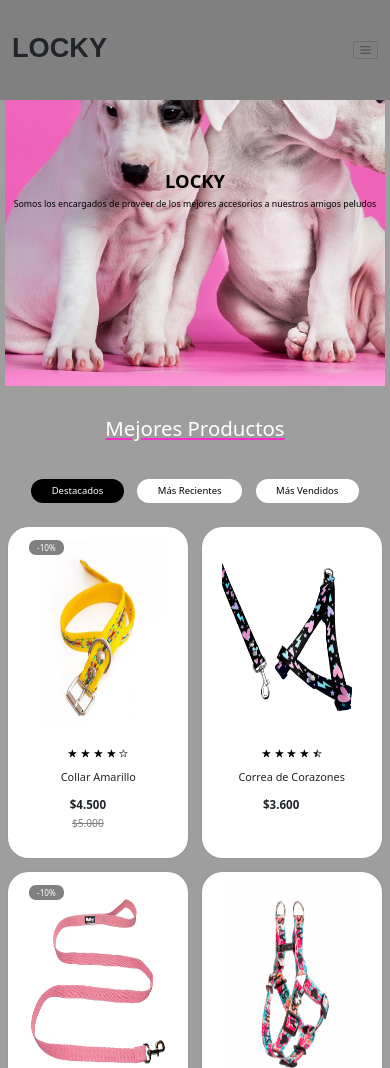
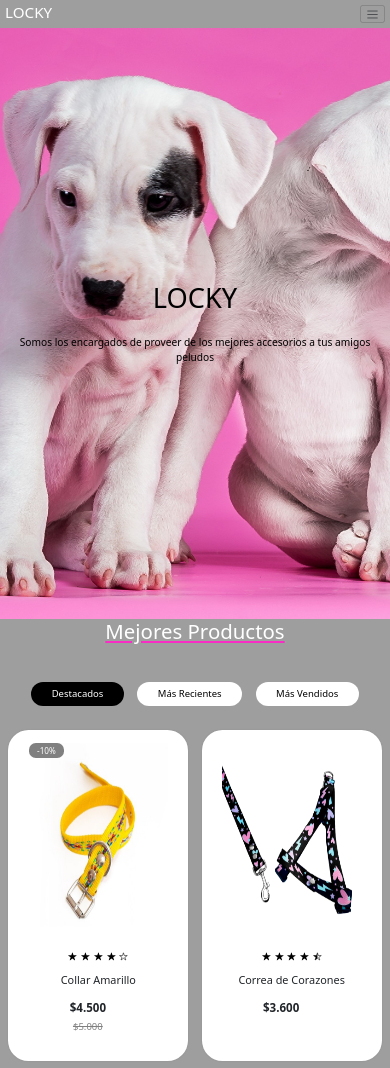
Before and after one commit to tomasarmano/Locky-Armano, a plain HTML site: page index.html in a window 390 px wide. Shown: the top 1068 px of the page. Drawn offline with nearby package versions, Linux system fonts and the light colour scheme.

Commit message:
responsive

```diff
--- a/index.html
+++ b/index.html
@@ -15,7 +15,6 @@
 
 </head>
 <body>
-    <div class="container">
     <header>
         <nav class="navbar navbar-expand-lg bg-secondary-color">
             <div class="container-fluid">
@@ -24,9 +23,9 @@
                 <span class="navbar-toggler-icon"></span>
                 </button>
                 <div class="collapse navbar-collapse" id="navbarNavDropdown">
-                    <ul class="navbar-nav">
+                    <ul class="navbar-nav ms-auto">
                         <li class="nav-item">
-                        <a class="nav-link active" aria-current="page" href="./index.html">Inicio</a>
+                            <a class="nav-link" aria-current="page" href="./index.html">Inicio</a>
                         </li>
                         <li class="nav-item">
                             <a class="nav-link" href="./pages/productos.html">Productos</a>
@@ -54,14 +53,12 @@
                 </div>
             </div>
         </nav>
-                <section class="banner">
-                    <div class="banner-content">
-                        <h2>LOCKY</h2>
-                        <p>Somos los encargados de proveer de los mejores accesorios a nuestros amigos peludos</p>
+        <div class="header-content">
+            <div class="container">
+                <h2 class="h2 container">LOCKY</h2>
+                <p class="txt-p container">Somos los encargados de proveer de los mejores accesorios a tus amigos peludos</p>
         </div>
-                </section>
     </header>
-    </div>
     <main class="products">
         <section class="container top-products">
             <h2 class="heading-2">Mejores Productos</h2>
@@ -126,7 +123,6 @@
                     <div class="container-img">
                             <img src="./assets/img/pretal.jpg" alt="pretal">
                     </div>
-
                     <div class="content-card-product">
                         <div class="stars">
                                 <ion-icon name="star"></ion-icon>
--- a/scss/_header.scss
+++ b/scss/_header.scss
@@ -5,61 +5,44 @@
     --black: #000000;
     --pink: rgb(249, 44, 198);
   }
-.container{
-    max-width: 120rem;
-    margin: 0 auto;
-    header{
-        display: flex;
-        background-color: var(--primary-color);
-        flex-direction: column;
-        padding-bottom: 30px;
-        nav{
-            position: absolute;
-            z-index: 10;
-            left: 0;
-            right: 0;
-            padding: 0;
-            font-family: Arial, Helvetica, sans-serif;
-            height: 100px;
-            background-color: var(--secondary-color);
-            .container-fluid{
-                margin: 1rem;
-                .titulo{
-                    font-weight: bold;
-                    font-size: 4rem;
-                    .navbar-nav{
-                        margin: 22rem;
-                        font-size: 1.1rem;
+header{
+    nav{
+        .titulo{
+            color: var(--white);
+        }
+        .collapse {
+            ul{
+                li{
+                    .nav-link{
+                        color: var(--white);
+                        :hover{
+                            border-bottom: 4px solid var(--pink);
+                        }
                     }
                 }
             }
         }
-        .banner{
-            background-image:  url(../assets/img/379285-blackangel_1920x1080.jpg);
-            max-height: 100%;
-            min-width: 100%;
-            background-repeat: no-repeat;
-            background-attachment: fixed;
-            background-size: cover;
-            background-position: center;
+    }
+    .header-content{
+        background-image: url(../assets/img/379285-blackangel_1920x1080.jpg);
+        background-position: center ;
+        background-repeat: no-repeat;
+        background-size: cover;
+        min-height: 70vh;
+        display: flex;
+        align-items: center;
+        .container{
+            max-width: 1200px;
+            margin: 0 auto;
             text-align: center;
-            .banner-content{
-                max-width: 90rem;
-                text-align: center;
-                margin: 0 auto;
-                padding: 25rem 0;
-                h2{
-                    font-size: 2.7rem;
-                    color: var(--black);
-                    margin-bottom: 1rem;
-                    font-weight: bold;
-                }
-                p{
-                    color: var(--black);
-                    font-size: 1.3rem;
-                    font-weight: 500;
-                    line-height: 1.2;
-                }
+            .h2{
+                font-size: 4rem;
+                color: var(--black);
+            }
+            .txt-p{
+                margin-top: 20px;
+                font-size: 1.5rem;
+                color: var(--black);
             }
         }
     }
```
Also changed, not shown: pages/contacto.html (+3 -4 lines), pages/crear-cuenta.html (+3 -4 lines), pages/guia-de-talles.html (+2 -4 lines), pages/iniciar-sesion.html (+3 -4 lines), pages/mi-cuenta.html (+4 -4 lines), pages/nosotros.html (+3 -4 lines), pages/productos.html (+2 -3 lines), css/estilo.css, 1 other file. Lines whose indentation alone changed are shown as unchanged.
